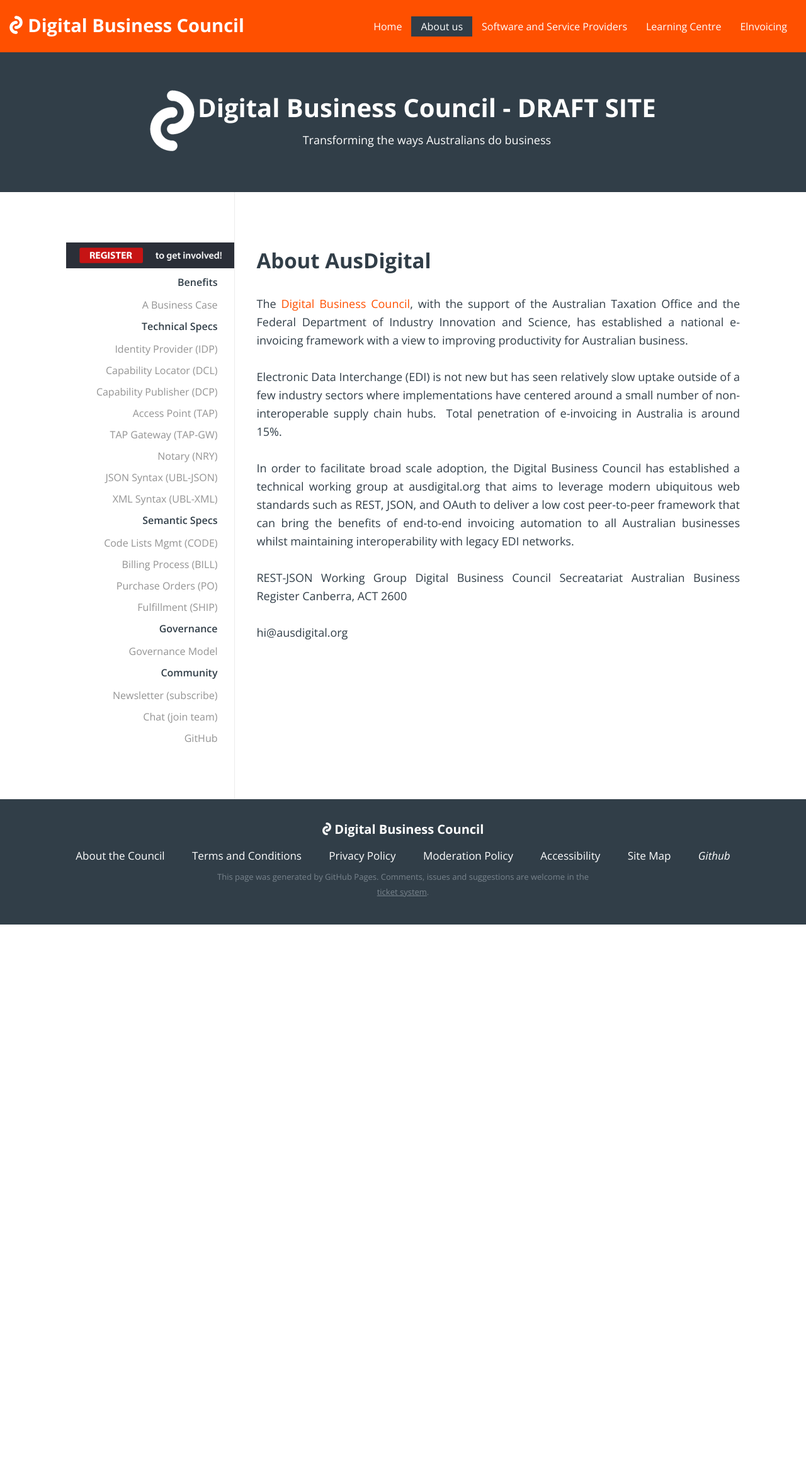
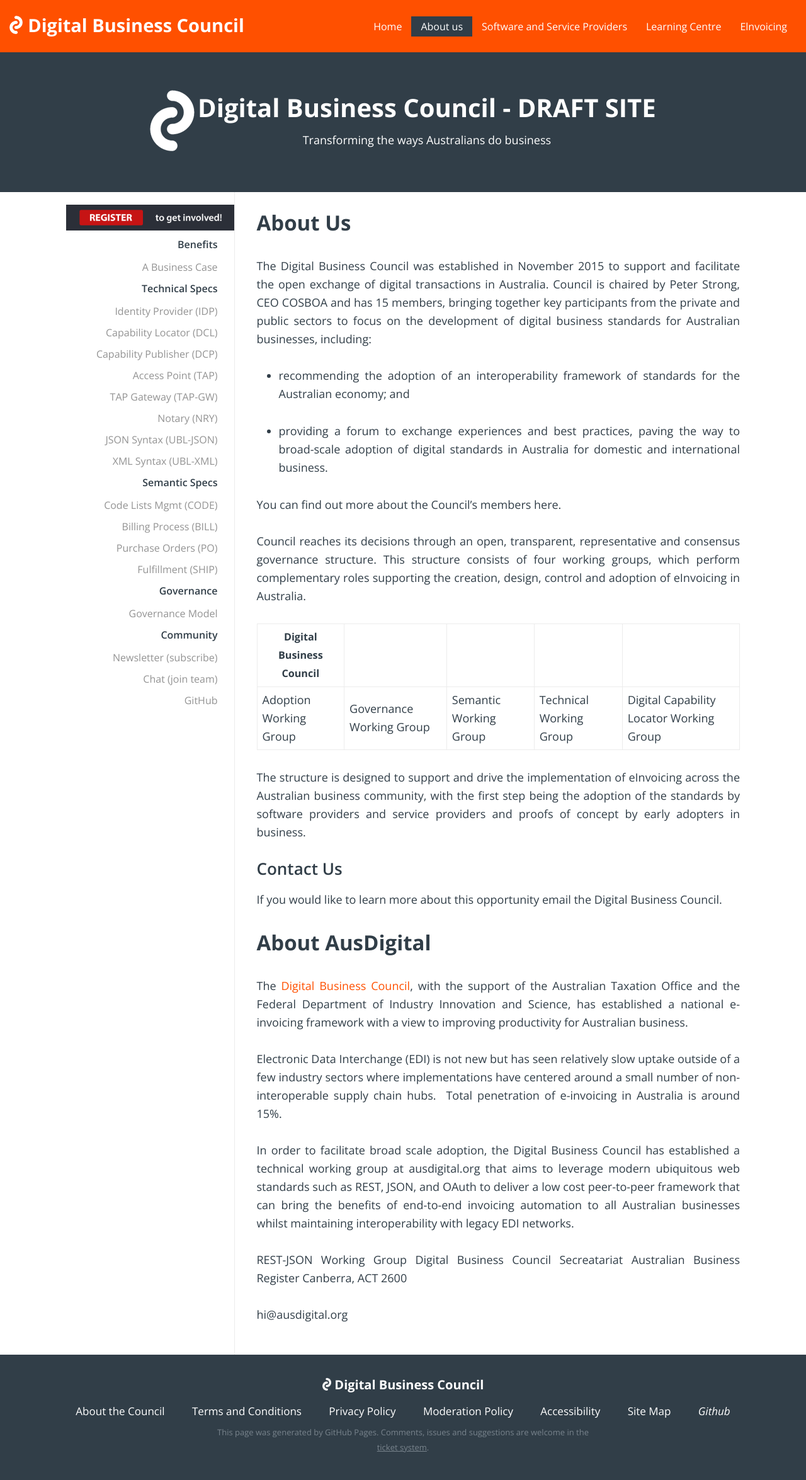
Before and after one commit to Digital-Business-Council/Digital-Business-Council.github.io, a Jekyll site: the page built from pages/about-us/about.md, in a window 1280 px wide. Shown: the whole page at 63% size. Built offline with Jekyll 4.4.1, drawn with Linux system fonts in a browser that asks for light colours; our own code applies the rules of GitHub Pages for plain Markdown files; before the commit the page ends 1468 px from its top, so only the background shows below that.

Commit message:
added about us content

```diff
--- a/_sass/_common.scss
+++ b/_sass/_common.scss
@@ -39,7 +39,7 @@
 .page-sidebar,
 .page-content{
   display: table-cell;
-  padding: 80px 0;
+  padding: 20px 0;
 }
 
 .page-sidebar{
--- /dev/null
+++ b/pages/about-us/about.md
@@ -0,0 +1,50 @@
+---
+
+layout: page
+
+title: About the Digital Business Council
+
+permalink: /about/
+
+---
+
+
+# About Us
+
+The Digital Business Council was established in November 2015 to support and facilitate the open exchange of digital transactions in Australia. Council is chaired by Peter Strong, CEO COSBOA and has 15 members, bringing together key participants from the private and public sectors to focus on the development of digital business standards for Australian businesses, including:
+
+- recommending the adoption of an interoperability framework of standards for the Australian economy; and
+- providing a forum to exchange experiences and best practices, paving the way to broad-scale adoption of digital standards in Australia for domestic and international business.
+
+You can find out more about the Council’s members here.
+
+
+Council reaches its decisions through an open, transparent, representative and consensus governance structure. This structure consists of four working groups, which perform complementary roles supporting the creation, design, control and adoption of eInvoicing in Australia.
+
+| Digital Business Council |
+|---|---|---|---|---|
+| Adoption Working Group | Governance Working Group | Semantic Working Group | Technical Working Group |Digital Capability Locator Working Group
+
+
+The structure is designed to support and drive the implementation of eInvoicing across the Australian business community, with the first step being the adoption of the standards by software providers and service providers and proofs of concept by early adopters in business.
+
+## Contact Us
+
+If you would like to learn more about this opportunity email the Digital Business Council.
+
+
+
+# About AusDigital
+
+The [Digital Business Council](http://digitalbusinesscouncil.com.au/), with the support of the Australian Taxation Office and the Federal Department of Industry Innovation and Science, has established a national e-invoicing framework with a view to improving productivity for Australian business.
+
+Electronic Data Interchange (EDI) is not new but has seen relatively slow uptake outside of a few industry sectors where implementations have centered around a small number of non-interoperable supply chain hubs.  Total penetration of e-invoicing in Australia is around 15%.
+
+In order to facilitate broad scale adoption, the Digital Business Council has established a technical working group at ausdigital.org that aims to leverage modern ubiquitous web standards such as REST, JSON, and OAuth to deliver a low cost peer-to-peer framework that can bring the benefits of end-to-end invoicing automation to all Australian businesses whilst maintaining interoperability with legacy EDI networks.
+
+REST-JSON Working Group
+Digital Business Council Secreatariat
+Australian Business Register
+Canberra, ACT 2600
+
+hi@ausdigital.org
--- a/pages/about.md
+++ /dev/null
@@ -1,19 +0,0 @@
----
-layout: page
-title: About AusDigital
-permalink: /about/
----
-# About AusDigital
-
-The [Digital Business Council](http://digitalbusinesscouncil.com.au/), with the support of the Australian Taxation Office and the Federal Department of Industry Innovation and Science, has established a national e-invoicing framework with a view to improving productivity for Australian business.
-
-Electronic Data Interchange (EDI) is not new but has seen relatively slow uptake outside of a few industry sectors where implementations have centered around a small number of non-interoperable supply chain hubs.  Total penetration of e-invoicing in Australia is around 15%.
-
-In order to facilitate broad scale adoption, the Digital Business Council has established a technical working group at ausdigital.org that aims to leverage modern ubiquitous web standards such as REST, JSON, and OAuth to deliver a low cost peer-to-peer framework that can bring the benefits of end-to-end invoicing automation to all Australian businesses whilst maintaining interoperability with legacy EDI networks.
-
-REST-JSON Working Group
-Digital Business Council Secreatariat
-Australian Business Register
-Canberra, ACT 2600
-
-hi@ausdigital.org
```
Also changed, not shown: pages/about-us/our-vision.md (added, +30 -0 lines), pages/about-us/the-council.md (added, +40 -0 lines).
